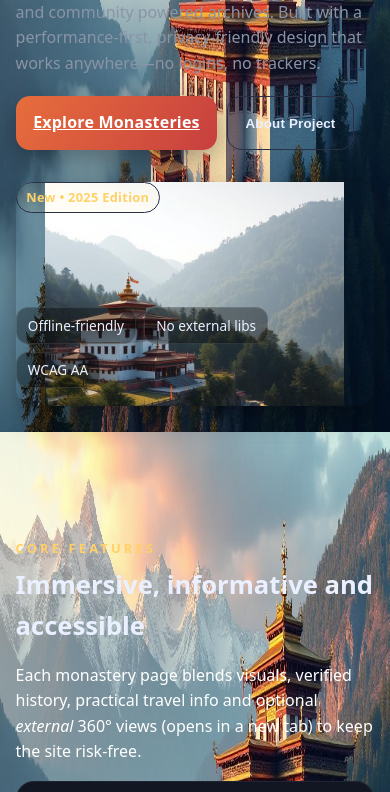
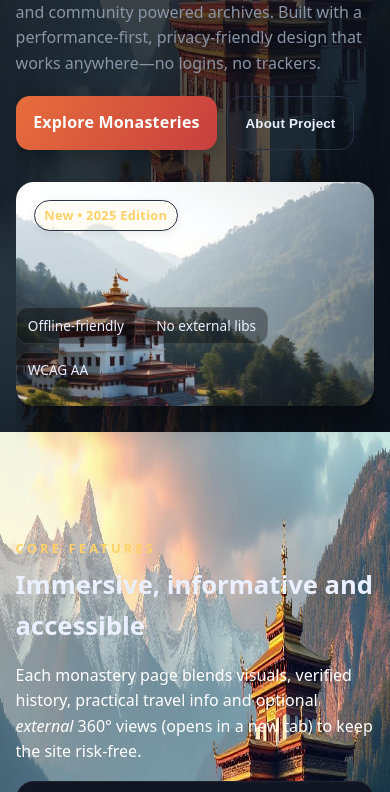
Before and after one commit to RonnyHamilton/Web-development, a plain HTML site: page sikkim_monastry/index.html in a window 390 px wide. Shown: the part 412-1204 px from the top of the page. Drawn offline with Linux system fonts and the light colour scheme.

Commit message:
Update style.css

```diff
--- a/sikkim_monastry/style.css
+++ b/sikkim_monastry/style.css
@@ -16,7 +16,6 @@
     --success: #3ccf91;
     --shadow: 0 10px 30px rgba(0, 0, 0, .35);
     --radius: 18px;
-}
 
     * {
         box-sizing: border-box
@@ -36,12 +35,24 @@ body {
         background-size: cover;
         background-position: center;
         background-repeat: no-repeat;
-        /* Responsive fallback for small screens */
-        @media (max-width: 600px) {
-            body {
-                background-size: contain;
+        position: relative;
     }
+
+    body::before {
+        content: "";
+        position: fixed;
+        top: 0;
+        left: 0;
+        width: 100vw;
+        height: 100vh;
+        background: rgba(13, 15, 20, 0.7);
+        z-index: 0;
+        pointer-events: none;
     }
+
+    body>* {
+        position: relative;
+        z-index: 1;
         overflow-x: hidden;
     }
 
@@ -67,7 +78,8 @@ a {
         cursor: pointer;
         font-weight: 700;
         letter-spacing: .2px;
-    transition: transform .2s ease, filter .2s ease
+        transition: transform .2s ease, filter .2s ease;
+        text-decoration: none;
     }
 
     .btn:hover {
@@ -205,23 +217,43 @@ a {
         overflow: hidden;
         position: relative;
         box-shadow: var(--shadow);
-    background: url(enchey-monastery.jpg) no-repeat center center;
+        background: url("enchey-monastery.jpg") no-repeat center center;
         background-size: cover;
+        object-fit: cover;
+        /* Added for image responsiveness */
         background-position: center;
         background-repeat: no-repeat;
     }
 
     @media (max-width: 600px) {
         .hero-card {
-        background-size: contain;
+            background-size: cover;
+            background-position: center;
+            width: 100%;
+            height: 100%;
+            min-height: 180px;
+            border-radius: var(--radius);
+            overflow: hidden;
+            box-shadow: var(--shadow);
+            display: block;
         }
     }
 }
 
+
 .hero-badge {
     position: absolute;
     left: 18px;
-    top: 18px
+    top: 18px;
+    background: rgba(255, 255, 255, 0.85);
+    color: #222;
+    padding: 0.35rem 1rem;
+    border-radius: 999px;
+    font-weight: 700;
+    font-size: 0.95rem;
+    box-shadow: 0 2px 8px rgba(0, 0, 0, 0.08);
+    letter-spacing: 0.5px;
+    border: 1px solid #eee;
 }
 
 .floating {
@@ -330,6 +362,7 @@ a {
     background-position: center;
     background-repeat: no-repeat;
 }
+
 .monk-card .media .fav {
     position: absolute;
     right: 10px;
@@ -474,6 +507,7 @@ footer {
 .floaty {
     animation: floaty 1.6s ease-in-out infinite alternate
 }
+
 .sub {
     color: #fff;
     max-width: 65ch;
```
Lines whose indentation alone changed are shown as unchanged.
